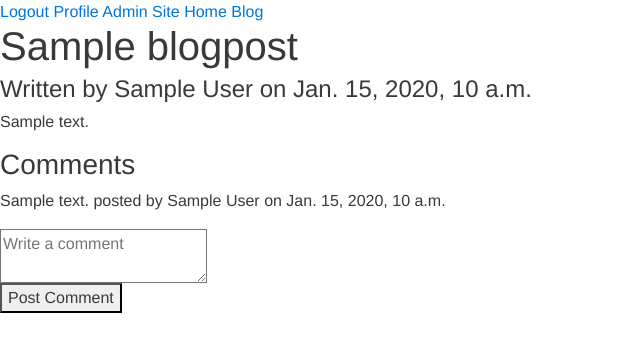
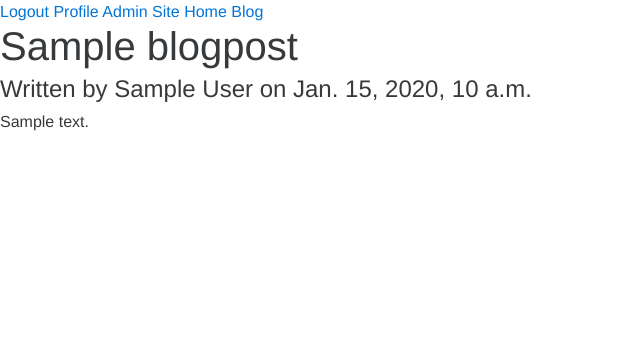
Before and after one commit to gatortechuf/gatortechuf.com, a Django app: page /blog/1/ in a window 1280 px wide. Shown: the top 352 px of the page, without its empty margins (0-640 px from the left). Run offline with Django 3.2, Linux system fonts and the light colour scheme; a user stored in the database is signed in; tables that the repository leaves empty hold one stand-in row (values such as "Sample post"); some libraries are stand-ins or nearby versions.

Commit message:
Removed blog comments for now

```diff
--- a/blog/templates/blog/post.html
+++ b/blog/templates/blog/post.html
@@ -7,28 +7,5 @@
     <h1>{{ blogpost.blog_title }}</h1>
     <h4>Written by {{ blogpost.blog_author.get_full_name }} on {{ blogpost.post_date }}</h4>
     <p>{{ blogpost.blog_content }}</p>
-    <h3>Comments</h3>
-    {% if blogpost.blogcomment_set.all %}
-        {% for comment in blogpost.blogcomment_set.all %}
-            <p>{{ comment.comment_text }} posted by {{ comment.comment_author.get_full_name }} on {{ comment.comment_date }}</p>
-        {% endfor %}
-    {% else %}
-        <p>No comments</p>
-    {% endif %}
-
-    {% comment %}
-        There is probably a better way to handle inline forms.
-        Only issue is django will auto-render forms without classes.
-    {% endcomment %}
-    {% if request.user.is_authenticated %}
-        <form method="post" action="/blog/add_comment/">
-            {% csrf_token %}
-            <input type="hidden" id="id_blog_post" name="blog_post" value="{{ blogpost.id }}" />
-            <input type="hidden" id="id_comment_author" name="comment_author" value="{{ request.user.id }}" />
-            <textarea id="id_comment_text" name="comment_text" placeholder="Write a comment"></textarea>
-            <br />
-            <input type="submit" value="Post Comment" />
-        </form>
-    {% endif %}
 
 {% endblock %}
--- a/blog/urls.py
+++ b/blog/urls.py
@@ -4,5 +4,4 @@ from . import views
 urlpatterns = [
     url(r'^$', views.IndexView.as_view(), name='index'),
     url(r'^(?P<pk>[0-9]+)/$', views.BlogPostView.as_view(), name='blogpostview'),
-    url(r'^add_comment/$', views.CommentView.as_view(), name='formview'),
 ]
--- a/blog/views.py
+++ b/blog/views.py
@@ -17,17 +17,4 @@ class IndexView(generic.ListView):
 
 class BlogPostView(generic.DetailView):
     template_name = 'blog/post.html'
-    form_class = CommentForm
     model = BlogPost
-
-class CommentView(generic.FormView):
-    template_name = 'blog/form.html'
-    form_class = CommentForm
-    model = BlogComment
-    # This needs to return the user to the blog post they were on
-    success_url = '/blog/'
-
-    # This needs to actually validate the form data
-    def form_valid(self, form):
-        form.save(commit = True)
-        return super(CommentView, self).form_valid(form)
--- a/templates/base.html
+++ b/templates/base.html
@@ -4,6 +4,7 @@
 <head>
     <title>{% block title %}GatorTech{% endblock %}</title>
     <link rel="stylesheet" href="{% static 'css/bootstrap.min.css' %}"/>
+    <link rel="stylesheet" href="{% static 'css/main.css' %}" />
     <script src="{% static 'js/jquery-2.2.4.min.js' %}"></script>
     <script src="{% static 'js/bootstrap.min.js' %}"></script>
 </head>
```
Also changed, not shown: home/static/css/main.css (added).
